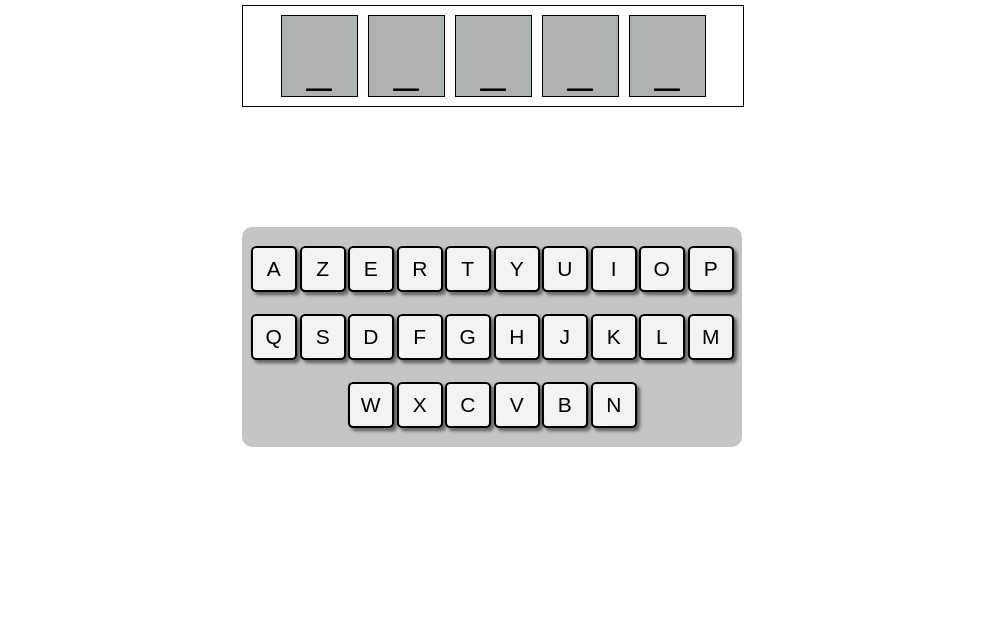
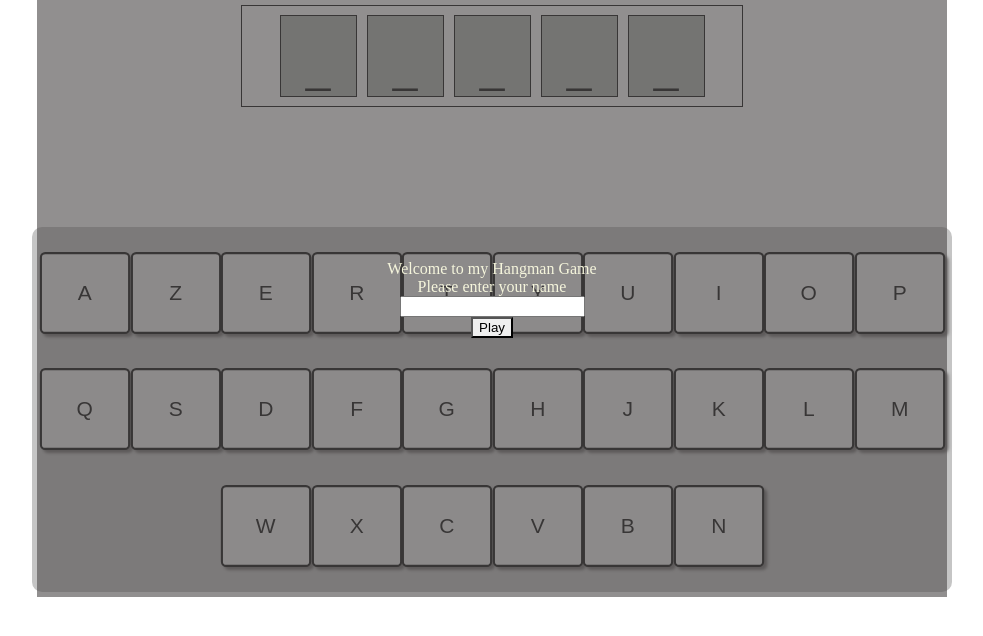
Before and after one commit to MatthiasWanner/vite-hangman_game, a React (Vite) app: page / in a window 1280 px wide. Shown: the top 636 px of the page, without its empty margins (148-1131 px from the left). Built offline with nearby package versions, Linux system fonts and the light colour scheme.

Commit message:
Add feature. We can enter our name

```diff
--- a/src/App.css
+++ b/src/App.css
@@ -3,11 +3,13 @@
 }
 
 .board-game{
+  position: relative;
   margin: auto;
   display: flex;
   justify-content: space-between;
+  align-items: center;
   flex-direction: column;
-  max-width: 500px;
+  max-width: 900px;
   padding: 5px;
 }
 
--- a/src/App.jsx
+++ b/src/App.jsx
@@ -4,15 +4,22 @@
 import WordToGuess from './components/WordToGuess';
 import Keyboard from './components/Keyboard.jsx';
 import Popup from './components/Popup.jsx';
+import Welcome from './components/Welcome';
 
 
 function App() {
-  const [player, setPlayer] = useState('Matthias');
+  const [player, setPlayer] = useState('');
   const [isUsed, setIsUsed] = useState([]);
   const [isFound, setIsFound] = useState([]);
   const [word, setWord] = useState(strRandom({includeNumbers: false, length: 5}).split(''));
   const [score, setScore] = useState(26);
+  const [keyPressed, setKeyPressed] = useState('');
+  const haveName = player !== '';
   const won = word.every(i => isFound.includes(i));
+
+  const setPlayerName = (name) => {
+    setPlayer(name);
+  }
 
   const compareLetters = (index, letter) => {
     if(isUsed.includes(letter) || isFound.includes(letter)){return;}
@@ -40,7 +47,13 @@
   }
 
   return (
-    <div className="board-game">
+    <div className="board-game" onKeyPress={(e) => setKeyPressed(e.key)}>
+      {!haveName &&
+        <Welcome
+          handleClick={setPlayerName}
+        />
+      }
+
       <WordToGuess
         word={word}
         lettersFound={isFound}
@@ -51,7 +64,7 @@
       <Popup
         player={player}
         score={score}
-        onClick={newGame}
+        handleClick={newGame}
       />
       }
       </div>
--- a/src/components/Popup.jsx
+++ b/src/components/Popup.jsx
@@ -3,14 +3,14 @@
 import '../css/Popup.css'
 
 
-const Popup = ({ player, score, onClick }) => {
+const Popup = ({ player, score, handleClick }) => {
 
     return(
         <div className={`popup ${status}`}>
         <span className="win-message">
             <p>{`Congratulations ${player}, you win !!`}</p>
             <p>Your score : <span className='score'>{`${score}`}</span></p>
-            <button className='reload-btn' onClick={() => onClick()}>New Game</button>
+            <button className='reload-btn' onClick={() => handleClick()}>New Game</button>
         </span>
         </div>
 
--- /dev/null
+++ b/src/components/Welcome.jsx
@@ -0,0 +1,31 @@
+import React, { useState } from 'react'
+import PropTypes from 'prop-types'
+import '../css/Welcome.css'
+
+
+const Welcome = ({handleClick}) => {
+    const [name, setName] = useState('');
+
+    return(
+        <div className="welcome-page">
+
+            <div className={`welcome-message`}>
+                <span className="win-message">
+                    <p><span className="welcome-text">Welcome to my Hangman Game</span></p>
+                    <p><span>Please enter your name</span></p>
+                    <input id="name" className="name-input" onChange={e => setName(e.target.value)}></input>
+                    <button className='submit-btn' onClick={() => handleClick(name)}>Play</button>
+                </span>
+            </div>
+
+        </div>
+
+    )
+}
+
+Welcome.propTypes = {
+    handleClick: PropTypes.func.isRequired,
+  }
+
+
+export default Welcome
--- a/src/css/Keyboard.css
+++ b/src/css/Keyboard.css
@@ -1,5 +1,6 @@
 .keyboard{
-    height: 25vh;
+    height: 220px;
+    width: 100%;
     padding: 10px;
     background-color: rgb(197, 197, 197);
     border-radius: 10px;
@@ -8,3 +9,9 @@
     grid-template-rows: repeat(3, 1fr);
     grid-gap: 5px;
   }
+
+  @media screen and (min-width: 992px){
+    .keyboard{
+      height: 345px;
+    }
+  }
--- /dev/null
+++ b/src/css/Welcome.css
@@ -0,0 +1,16 @@
+.welcome-page{
+    position: absolute;
+    width: 100%;
+    height: 100%;
+    top: 0;
+    left: 0;
+    z-index: 10;
+    background-color: rgba(87, 83, 83, 0.65);
+    display: flex;
+    justify-content: center;
+    align-items: center;
+}
+
+.welcome-message{
+    color: beige;
+}
--- a/src/css/WordToGuess.css
+++ b/src/css/WordToGuess.css
@@ -3,6 +3,7 @@
     justify-content: center;
     align-items: center;
     width: 100%;
+    max-width: 500px;
     height: 100px;
     border: 1px solid black;
 }
```
Also changed, not shown: src/components/DashBoard.jsx (added, +31 -0 lines), src/css/Dashboard.css (added).
